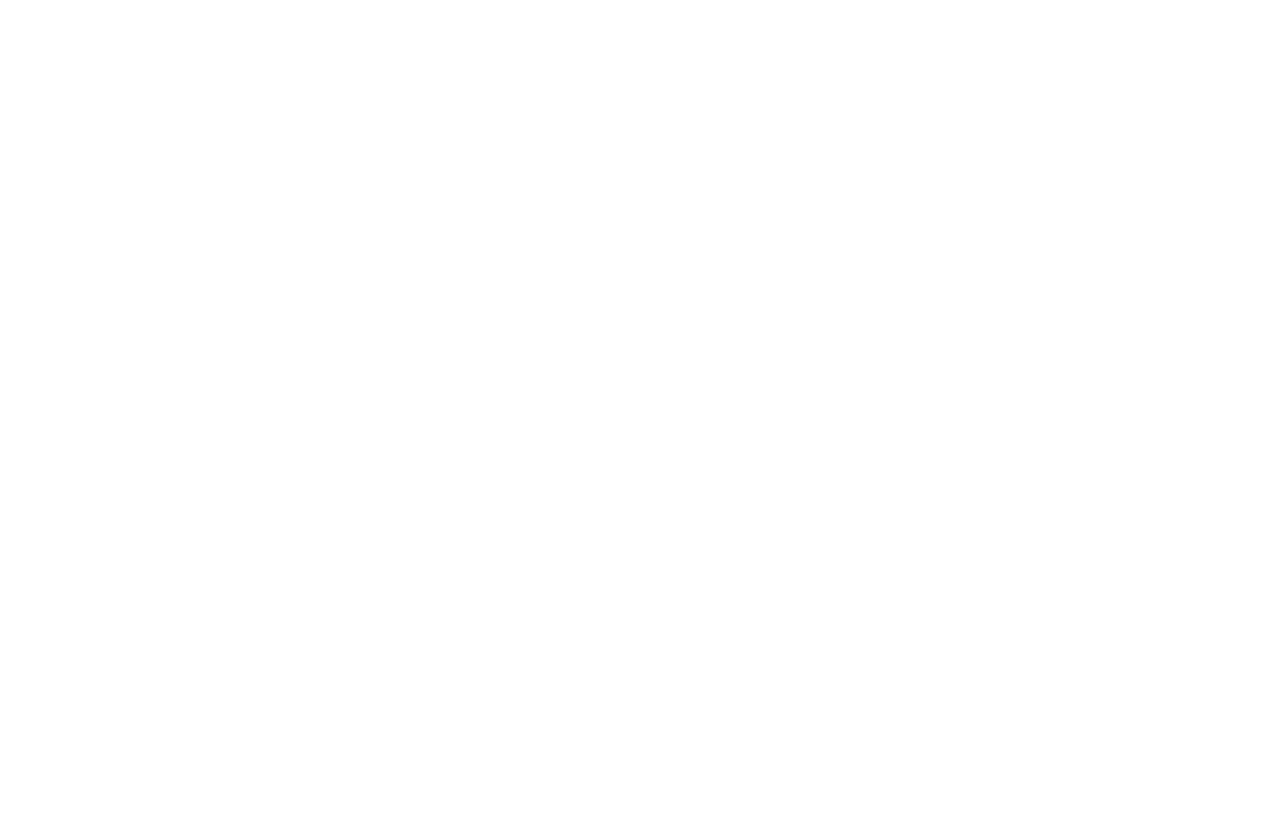
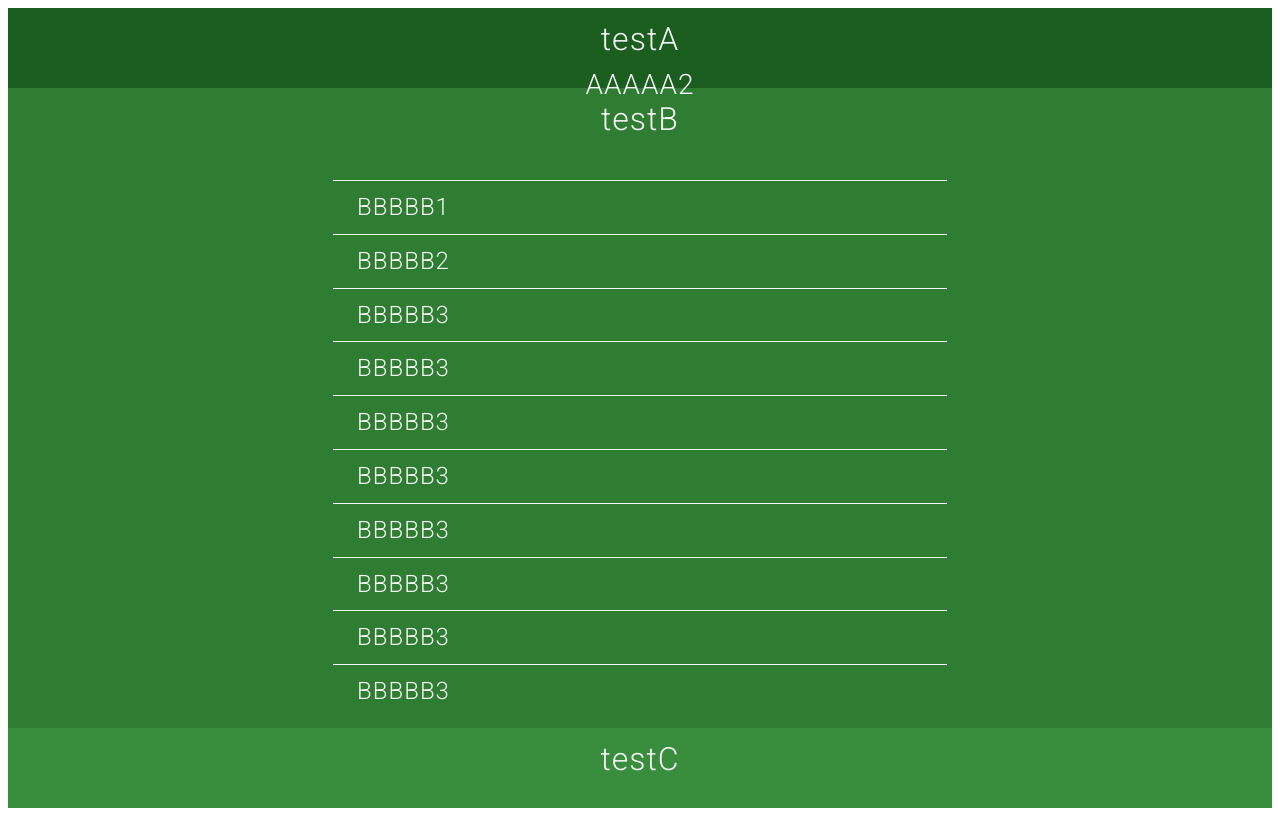
Before and after one commit to Marco3jp/how-to-solve, a plain HTML site: page src/www/index.html in a window 1280 px wide. Drawn offline with nearby package versions, Linux system fonts and the light colour scheme; files that its build step writes are made by us from their sources.

Commit message:
基礎となるUIを整えた

```diff
--- /dev/null
+++ b/src/www/css/style.scss
@@ -0,0 +1,74 @@
+*{
+  box-sizing: border-box;
+  letter-spacing: 1px;
+  font-family: "Roboto","游ゴシック体", "Yu Gothic", YuGothic, 'ヒラギノ角ゴ Pro W3', 'Hiragino Kaku Gothic Pro', 'メイリオ', Meiryo, 'ＭＳ Ｐゴシック', 'MS PGothic', sans-serif;
+}
+
+.contents{
+  color: whitesmoke;
+  width: 100%;
+  height: 100vh;
+  .current-step{
+    height: 80%;
+  }
+  .step-bg:not(.current-step){
+    height: 10%;
+  }
+  .stepA-bg{
+    background-color: rgba(27,94,32 ,1);
+  }
+  .stepB-bg{
+    background-color: rgba(46,125,50 ,1)
+  }
+  .stepC-bg{
+    background-color: rgba(56,142,60 ,1);
+  }
+  .step-bg{
+    width: 100%;
+    transition: height 1s ease-in-out;
+    .step{
+      width: 50%;
+      height: 100%;
+      left: 0;
+      right: 0;
+      margin: auto;
+      .label{
+        padding-top: 12px;
+        font-size: 32px;
+        text-align: center;
+      }
+      .selection{
+        padding: 18px 9px;
+        font-size: 24px;
+        line-height: 1.1em;
+
+      }
+      .selectable{
+        overflow: auto;
+        margin-top: 24px;
+        height: 85%;
+        line-height: 1.2em;
+        li{
+          padding: 12px 24px;
+          border-bottom: thin solid whitesmoke;
+        }
+        li:first-of-type{
+          border-top: thin solid whitesmoke;
+        }
+      }
+      .selection:not(.selectable), .selecting {
+        display: none;
+      }
+      .selected ~ .selecting{
+        display: block;
+      }
+
+      .selecting{
+        margin-top: 10px;
+        font-size: 28px;
+        text-align: center;
+      }
+    }
+  }
+
+}
--- a/src/www/index.html
+++ b/src/www/index.html
@@ -3,8 +3,73 @@
     <head>
         <meta charset="utf-8">
         <title>How to solve</title>
+        <link rel="stylesheet" href="css/style.css">
+        <link rel="stylesheet" href="css/html5reset-1.6.1.css">
+        <link href="https://fonts.googleapis.com/css?family=Roboto:300" rel="stylesheet">
     </head>
     <body>
+        <div class="loading">
+            <picture>
+                <!-- ローディングgif -->
+            </picture>
+        </div>
+        <div class="contents">
+            <div class="step-bg stepA-bg">
+                <div class="step stepA">
+                    <div class="label labelA">
+                        testA
+                    </div>
+                    <ul class="selected selection selectionA">
+                        <li>AAAAA1</li>
+                        <li>AAAAA2</li>
+                        <li>AAAAA3</li>
+                    </ul>
+                    <div class="selecting">AAAAA2</div>
+                </div>
+            </div>
 
+            <div class="current-step step-bg stepB-bg">
+                <div class="step stepB">
+                    <div class="label labelB">
+                        testB
+                    </div>
+                    <ul class="selectable selection selectionB">
+                        <li>BBBBB1</li>
+                        <li>BBBBB2</li>
+                        <li>BBBBB3</li>
+                        <li>BBBBB3</li>
+                        <li>BBBBB3</li>
+                        <li>BBBBB3</li>
+                        <li>BBBBB3</li>
+                        <li>BBBBB3</li>
+                        <li>BBBBB3</li>
+                        <li>BBBBB3</li>
+                        <li>BBBBB3</li>
+                        <li>BBBBB3</li>
+                        <li>BBBBB3</li>
+                        <li>BBBBB3</li>
+                        <li>BBBBB3</li>
+                        <li>BBBBB3</li>
+                        <li>BBBBB3</li>
+                        <li>BBBBB3</li>
+                    </ul>
+                    <div class="selecting"></div>
+                </div>
+            </div>
+
+            <div class="step-bg stepC-bg">
+                <div class="step stepC">
+                    <div class="label labelC">
+                        testC
+                    </div>
+                    <ul class="selection selectionC">
+                        <li>CCCCC1</li>
+                        <li>CCCCC2</li>
+                        <li>CCCCC3</li>
+                    </ul>
+                    <div class="selecting"></div>
+                </div>
+            </div>
+        </div>
     </body>
 </html>
```
